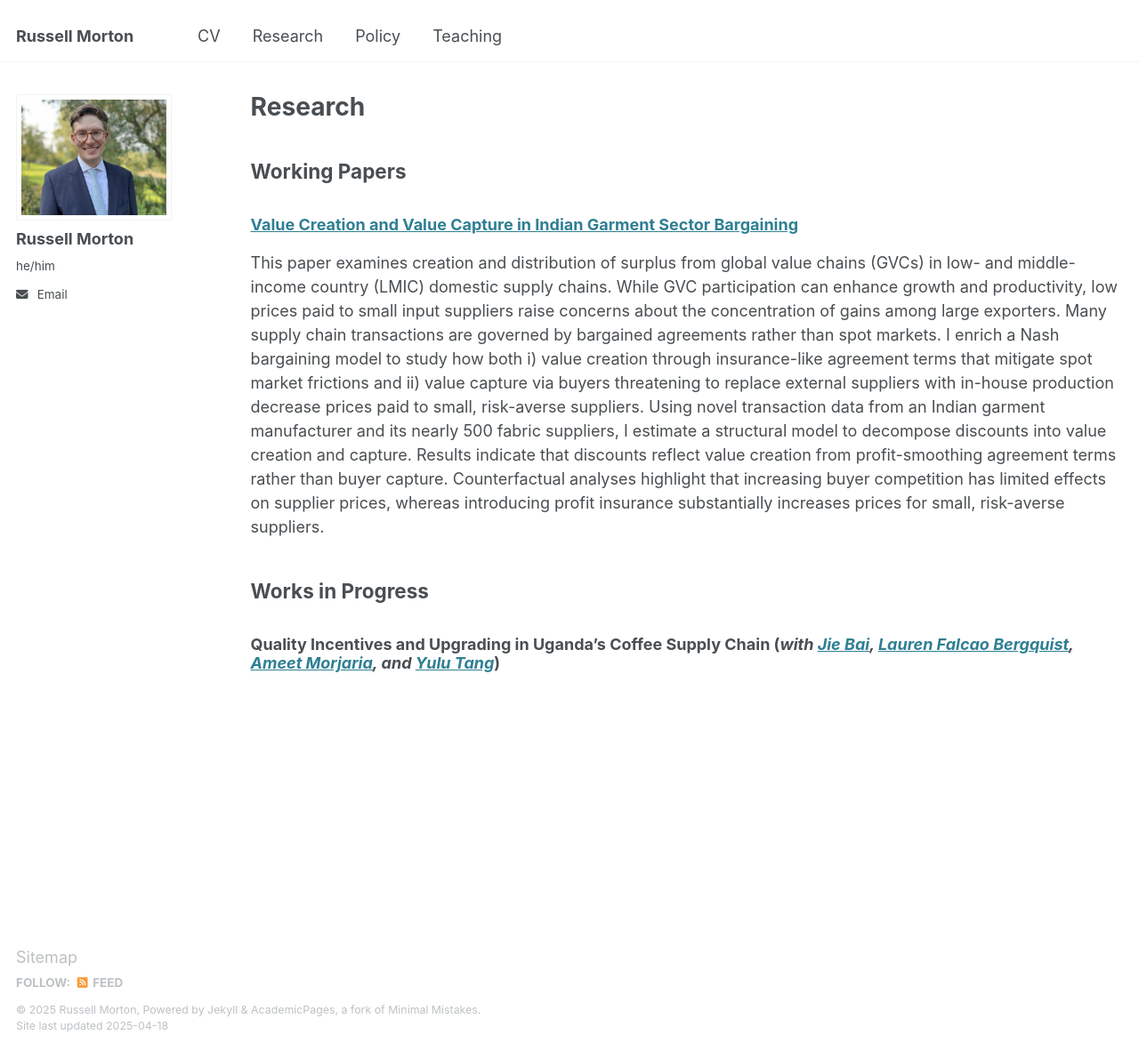
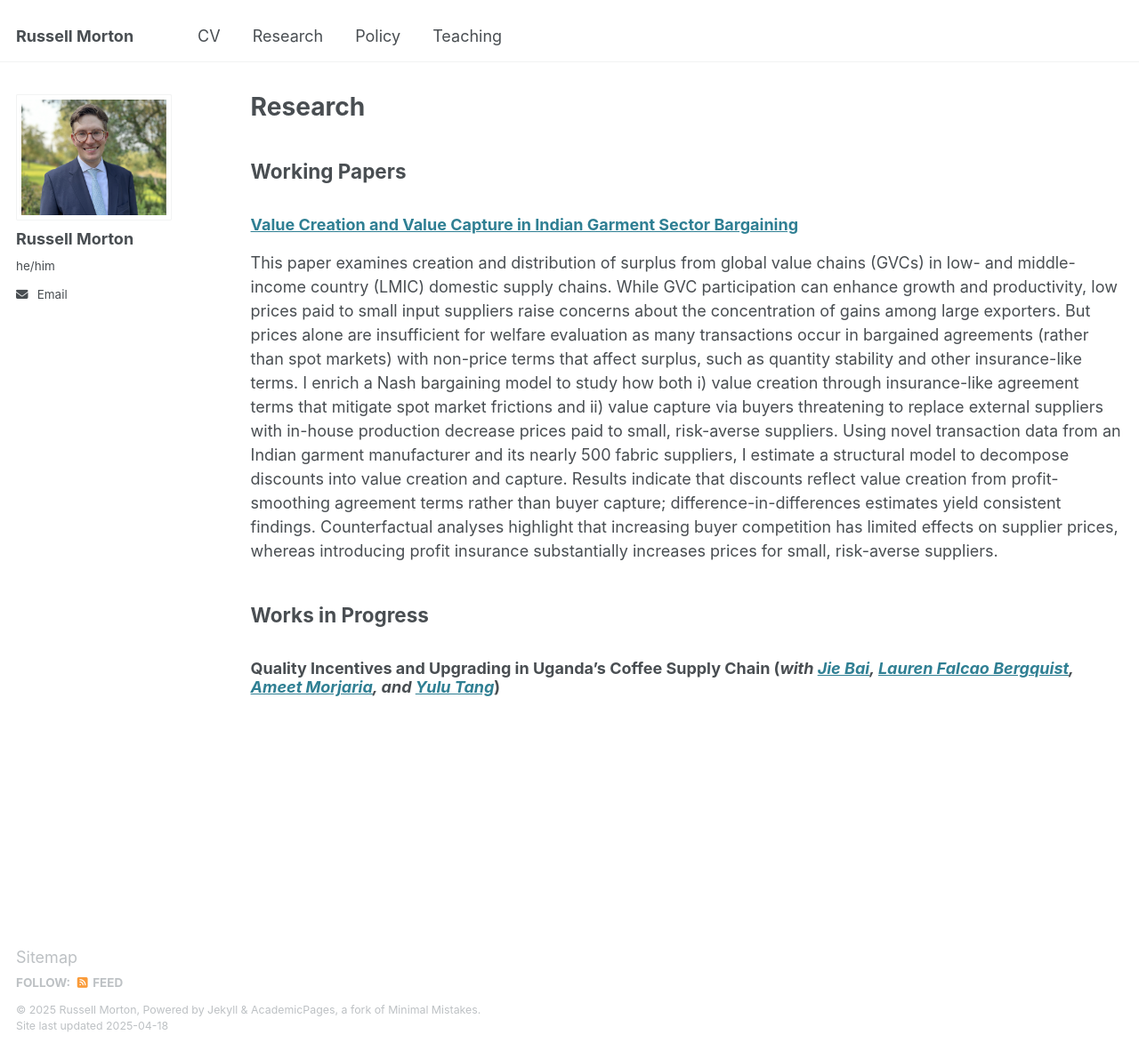
Before and after one commit to rpmorton/rpmorton.github.io, a Jekyll site: the page built from _pages/research.md, in a window 1280 px wide and 1182 px high. Shown: the whole window at 89% size. Built offline with Jekyll 4.4.1, drawn with Linux system fonts in a browser that asks for light colours.

Commit message:
Update research.md

```diff
--- a/_pages/research.md
+++ b/_pages/research.md
@@ -8,8 +8,7 @@ author_profile: true
 
 ### [Value Creation and Value Capture in Indian Garment Sector Bargaining](https://drive.google.com/file/d/1SpxGm7bKFBeSrq-szBUWVIQKxTBr8SeM/view?usp=drive_link)
 
-This paper examines creation and distribution of surplus from global value chains (GVCs) in low- and middle-income country (LMIC) domestic supply chains. While GVC participation can enhance growth and productivity, low prices paid to small input suppliers raise concerns about the concentration of gains among large exporters. Many supply chain transactions are governed by bargained agreements rather than spot markets. I enrich a Nash bargaining model to study how both i) value creation through insurance-like agreement terms that mitigate spot market frictions and ii) value capture via buyers threatening to replace external suppliers with in-house production decrease prices paid to small, risk-averse suppliers. Using novel transaction data from an Indian garment manufacturer and its nearly 500 fabric suppliers, I estimate a structural model to decompose discounts into value creation and capture. Results indicate that discounts reflect value creation from profit-smoothing agreement terms rather than buyer capture. Counterfactual analyses highlight that increasing buyer competition has limited effects on supplier prices, whereas introducing profit insurance substantially increases prices for small, risk-averse suppliers.
-
+This paper examines creation and distribution of surplus from global value chains (GVCs) in low- and middle-income country (LMIC) domestic supply chains. While GVC participation can enhance growth and productivity, low prices paid to small input suppliers raise concerns about the concentration of gains among large exporters. But prices alone are insufficient for welfare evaluation as many transactions occur in bargained agreements (rather than spot markets) with non-price terms that affect surplus, such as quantity stability and other insurance-like terms. I enrich a Nash bargaining model to study how both i) value creation through insurance-like agreement terms that mitigate spot market frictions and ii) value capture via buyers threatening to replace external suppliers with in-house production decrease prices paid to small, risk-averse suppliers. Using novel transaction data from an Indian garment manufacturer and its nearly 500 fabric suppliers, I estimate a structural model to decompose discounts into value creation and capture. Results indicate that discounts reflect value creation from profit-smoothing agreement terms rather than buyer capture; difference-in-differences estimates yield consistent findings. Counterfactual analyses highlight that increasing buyer competition has limited effects on supplier prices, whereas introducing profit insurance substantially increases prices for small, risk-averse suppliers.
 
 ## Works in Progress
 
```
